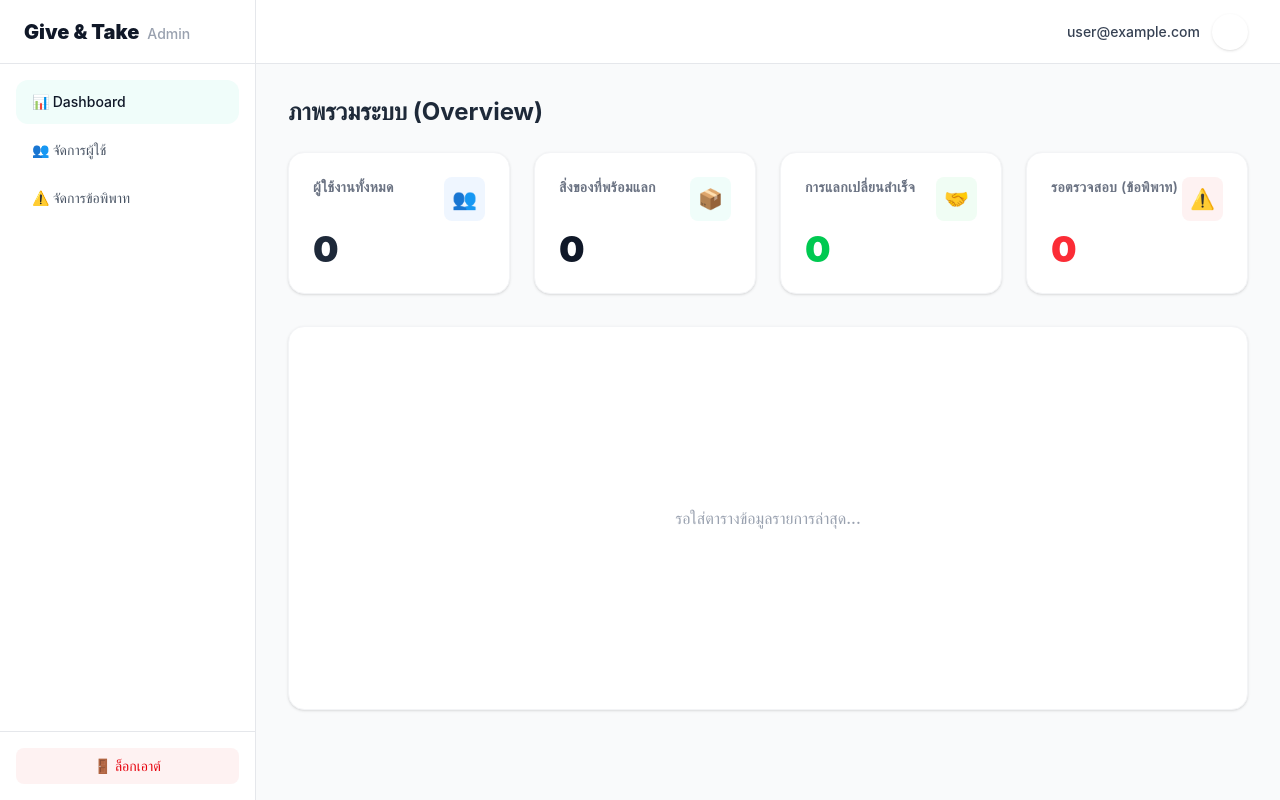
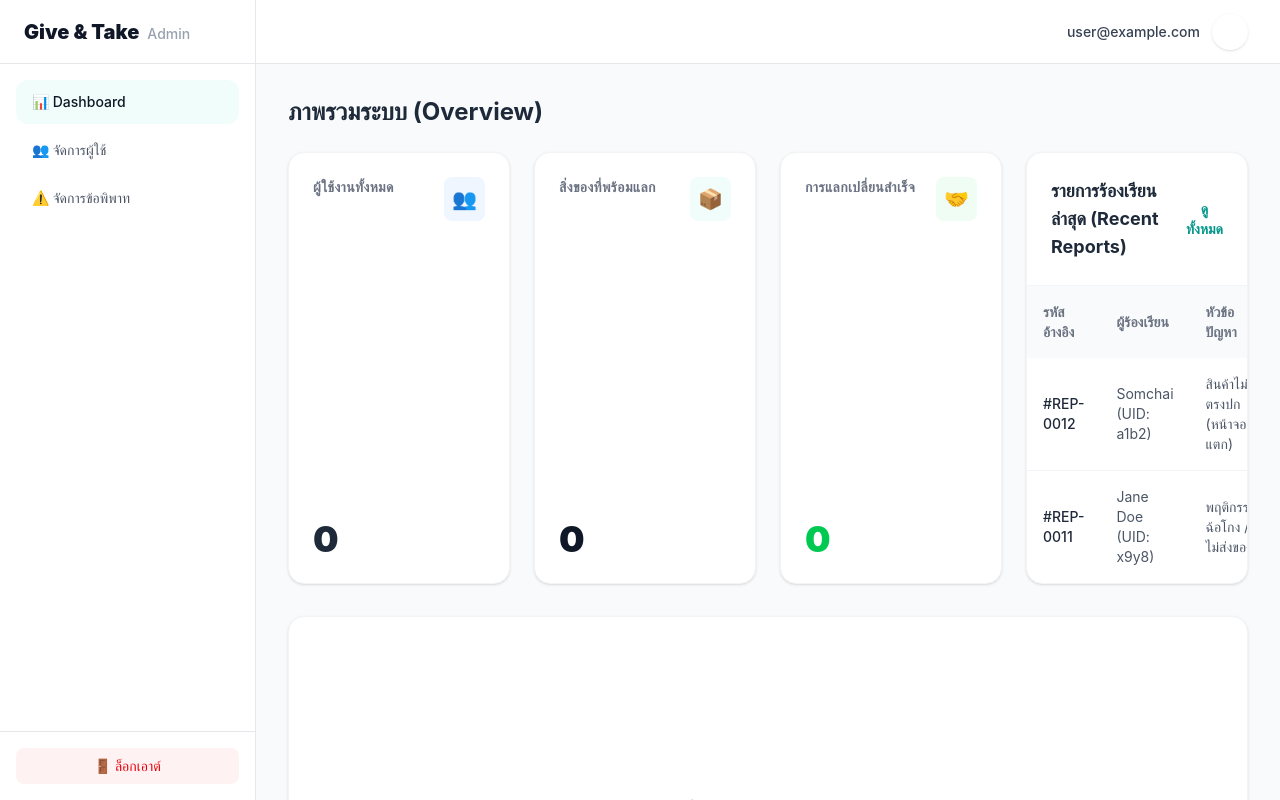
Before and after one commit to PattaraponKitcharoen/give-and-take-admin, a React (Vite) app: page / in a window 1280 px wide. Built offline with nearby package versions, Linux system fonts and the light colour scheme; no server answers; the database is empty; sample sign-in values are in the browser's storage.

Commit message:
feat: add dashboard detail

```diff
--- a/src/pages/Dashboard.tsx
+++ b/src/pages/Dashboard.tsx
@@ -94,17 +94,55 @@ export default function Dashboard() {
         </div>
 
         {/* การ์ดที่ 4: ข้อพิพาท */}
-        <div className="bg-white p-6 rounded-2xl shadow-sm border border-gray-100 flex flex-col justify-between">
-          <div className="flex justify-between items-start">
-            <h3 className="text-gray-500 text-sm font-semibold tracking-wide">รอตรวจสอบ (ข้อพิพาท)</h3>
-            <div className="p-2 bg-red-50 rounded-lg"><span className="text-xl">⚠️</span></div>
-          </div>
-          {isLoading ? (
-            <div className="h-10 w-20 bg-gray-200 animate-pulse rounded mt-2"></div>
-          ) : (
-            <p className="text-4xl font-black text-red-500 mt-2">{stats.disputes}</p>
-          )}
+        {/* 🟢 ตารางรายการข้อพิพาทล่าสุด (Recent Disputes) */}
+      <div className="bg-white rounded-2xl shadow-sm border border-gray-100 overflow-hidden">
+        <div className="p-6 border-b border-gray-100 flex justify-between items-center">
+          <h3 className="text-lg font-bold text-gray-800">รายการร้องเรียนล่าสุด (Recent Reports)</h3>
+          <button className="text-sm text-teal-600 font-semibold hover:text-teal-700">ดูทั้งหมด</button>
         </div>
+        <div className="overflow-x-auto">
+          <table className="w-full text-left border-collapse">
+            <thead>
+              <tr className="bg-gray-50 text-gray-500 text-sm">
+                <th className="p-4 font-semibold">รหัสอ้างอิง</th>
+                <th className="p-4 font-semibold">ผู้ร้องเรียน</th>
+                <th className="p-4 font-semibold">หัวข้อปัญหา</th>
+                <th className="p-4 font-semibold">สถานะ</th>
+                <th className="p-4 font-semibold">จัดการ</th>
+              </tr>
+            </thead>
+            <tbody className="divide-y divide-gray-100">
+              {/* ตัวอย่างข้อมูล Mockup (เดี๋ยวเราค่อยมาต่อ API ดึงของจริงกัน) */}
+              <tr className="hover:bg-gray-50 transition-colors">
+                <td className="p-4 text-sm font-medium text-gray-800">#REP-0012</td>
+                <td className="p-4 text-sm text-gray-600">Somchai (UID: a1b2)</td>
+                <td className="p-4 text-sm text-gray-600">สินค้าไม่ตรงปก (หน้าจอแตก)</td>
+                <td className="p-4">
+                  <span className="inline-flex items-center px-2.5 py-0.5 rounded-full text-xs font-medium bg-red-100 text-red-800">
+                    รอตรวจสอบ
+                  </span>
+                </td>
+                <td className="p-4">
+                  <button className="text-teal-600 hover:text-teal-900 text-sm font-semibold">ตรวจสอบ</button>
+                </td>
+              </tr>
+              <tr className="hover:bg-gray-50 transition-colors">
+                <td className="p-4 text-sm font-medium text-gray-800">#REP-0011</td>
+                <td className="p-4 text-sm text-gray-600">Jane Doe (UID: x9y8)</td>
+                <td className="p-4 text-sm text-gray-600">พฤติกรรมฉ้อโกง / ไม่ส่งของ</td>
+                <td className="p-4">
+                  <span className="inline-flex items-center px-2.5 py-0.5 rounded-full text-xs font-medium bg-yellow-100 text-yellow-800">
+                    กำลังเจรจา
+                  </span>
+                </td>
+                <td className="p-4">
+                  <button className="text-teal-600 hover:text-teal-900 text-sm font-semibold">ตรวจสอบ</button>
+                </td>
+              </tr>
+            </tbody>
+          </table>
+        </div>
+      </div>
 
       </div>
 
--- a/src/pages/Users.tsx
+++ b/src/pages/Users.tsx
@@ -1,13 +1,15 @@
 import { useState, useEffect } from 'react';
-import { collection, query, where, getDocs } from 'firebase/firestore';
+import { collection, query, where, getDocs, limit } from 'firebase/firestore'; // 🟢 1. Import limit
 import { db } from '../firebase/config';
 
-// กำหนดโครงสร้างข้อมูล User ที่จะดึงมาโชว์
+// 🟢 2. อัปเดตโครงสร้างข้อมูลให้รองรับสถานะแอดมิน
 interface UserData {
   id: string;
   name: string;
   email: string;
   coins_balance: number;
+  is_verified?: boolean; // ยืนยันตัวตนด้วยบัตร ปชช. หรือยัง
+  status?: string;       // active, suspended, banned
 }
 
 export default function Users() {
@@ -17,8 +19,12 @@ export default function Users() {
   useEffect(() => {
     const fetchUsers = async () => {
       try {
-        // 🟢 ดึงเฉพาะคนที่มี role เป็น 'user'
-        const q = query(collection(db, 'users'), where('role', '==', 'user'));
+        // 🟢 3. ใส่ limit(100) เพื่อป้องกันการดึงข้อมูลมหาศาลรวดเดียว
+        const q = query(
+          collection(db, 'users'),
+          where('role', '==', 'user'),
+          limit(100)
+        );
         const querySnapshot = await getDocs(q);
 
         const fetchedUsers: UserData[] = [];
@@ -28,6 +34,8 @@ export default function Users() {
             name: doc.data().name || 'ไม่มีชื่อ',
             email: doc.data().email || 'ไม่มีอีเมล',
             coins_balance: doc.data().coins_balance || 0,
+            is_verified: doc.data().is_verified || false,
+            status: doc.data().status || 'active',
           });
         });
 
@@ -46,8 +54,8 @@ export default function Users() {
     <div className="max-w-6xl mx-auto">
       <div className="flex justify-between items-center mb-6">
         <h2 className="text-2xl font-bold text-gray-800">จัดการผู้ใช้ (Users)</h2>
-        <span className="bg-primaryTeal text-white px-4 py-2 rounded-xl text-sm font-medium shadow-sm">
-          ผู้ใช้งานทั้งหมด: {users.length} คน
+        <span className="bg-teal-600 text-white px-4 py-2 rounded-xl text-sm font-medium shadow-sm">
+          แสดง 100 รายการล่าสุด
         </span>
       </div>
 
@@ -57,7 +65,7 @@ export default function Users() {
             <thead className="bg-gray-50 text-gray-700 font-semibold border-b border-gray-100">
               <tr>
                 <th className="px-6 py-4">ชื่อผู้ใช้</th>
-                <th className="px-6 py-4">อีเมล</th>
+                <th className="px-6 py-4">สถานะบัญชี</th>
                 <th className="px-6 py-4">เหรียญสะสม</th>
                 <th className="px-6 py-4 text-center">จัดการ</th>
               </tr>
@@ -78,12 +86,30 @@ export default function Users() {
               ) : (
                 users.map((user) => (
                   <tr key={user.id} className="hover:bg-gray-50 transition-colors">
-                    <td className="px-6 py-4 font-medium text-gray-900">{user.name}</td>
-                    <td className="px-6 py-4">{user.email}</td>
+                    <td className="px-6 py-4">
+                      <div className="font-medium text-gray-900 flex items-center gap-2">
+                        {user.name}
+                        {/* 🟢 โชว์ติ๊กถูกสีฟ้าถ้า Verified แล้ว */}
+                        {user.is_verified && (
+                          <span title="Verified Trader">✅</span>
+                        )}
+                      </div>
+                      <div className="text-xs text-gray-400 mt-1">{user.email}</div>
+                    </td>
+                    <td className="px-6 py-4">
+                      {/* 🟢 Badge แสดงสถานะบัญชี */}
+                      <span className={`inline-flex items-center px-2.5 py-0.5 rounded-full text-xs font-medium ${
+                        user.status === 'banned'
+                          ? 'bg-red-100 text-red-800'
+                          : 'bg-green-100 text-green-800'
+                      }`}>
+                        {user.status === 'banned' ? 'ถูกระงับ' : 'ปกติ'}
+                      </span>
+                    </td>
                     <td className="px-6 py-4 text-yellow-600 font-bold">{user.coins_balance} 🪙</td>
                     <td className="px-6 py-4 text-center">
-                      <button className="text-primaryTeal hover:text-teal-700 font-medium text-sm transition-colors">
-                        ดูรายละเอียด
+                      <button className="text-teal-600 hover:text-teal-800 font-bold text-sm bg-teal-50 px-3 py-1.5 rounded-lg transition-colors">
+                        ตรวจสอบ
                       </button>
                     </td>
                   </tr>
```
